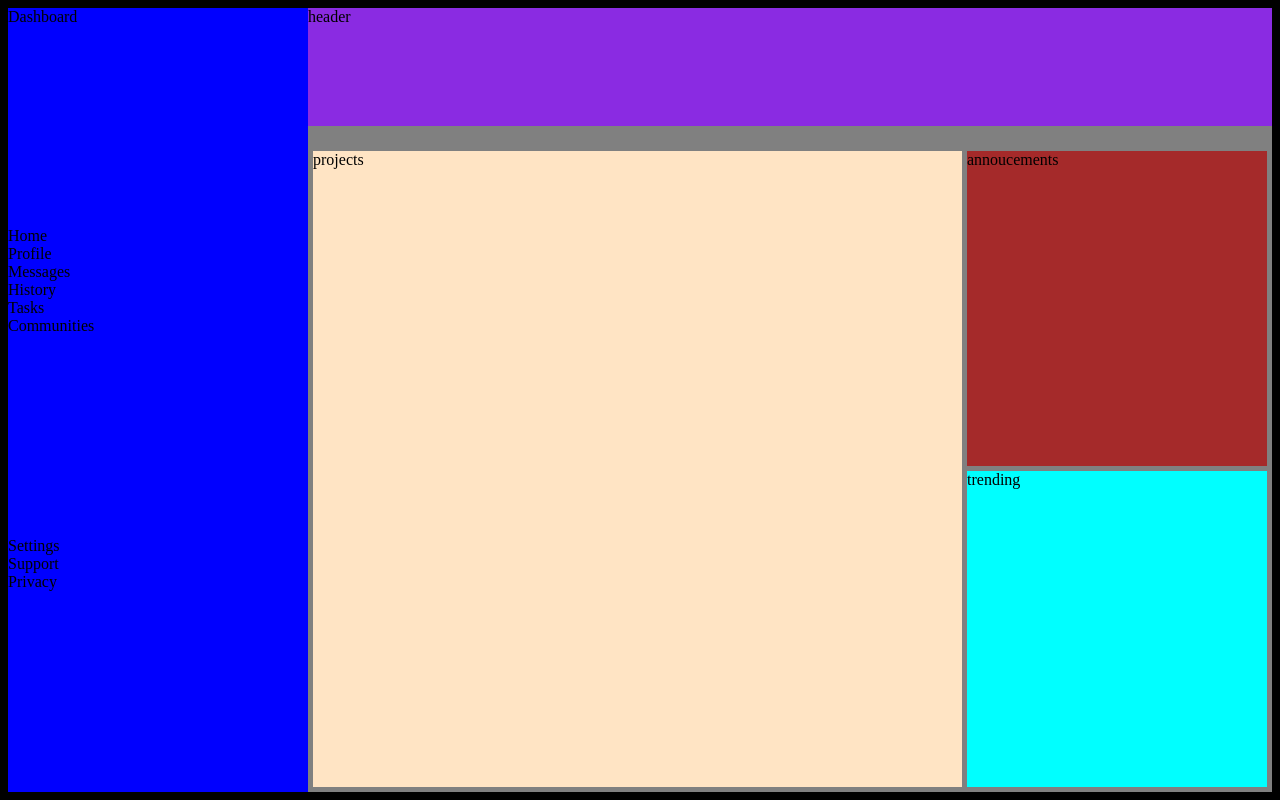
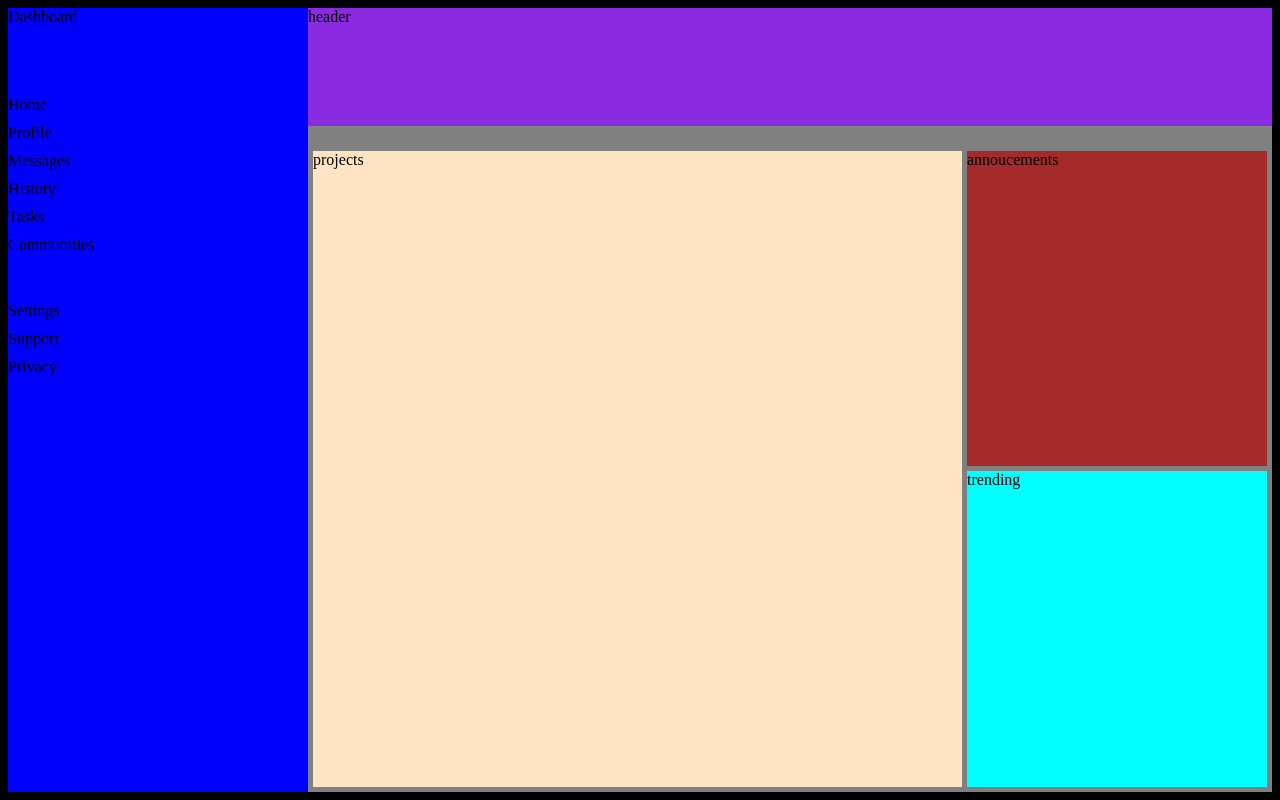
Before and after one commit to TezzGit/TOP-AdminDashboard, a plain HTML site: page index.html in a window 1280 px wide. Drawn offline with Linux system fonts and the light colour scheme.

Commit message:
Add Grid Properties to Sidebar

```diff
--- a/styles/style.css
+++ b/styles/style.css
@@ -15,6 +15,19 @@ body {
     grid-column: 1/2;
     grid-row: 1/4;
     display: grid;
+    grid-template-rows: 10% 25% 1fr 1fr;
+    gap: 10px;
+    align-items: start;
+}
+
+.sidebar .group-one {
+    display: grid;
+    gap: 10px;
+}
+
+.sidebar .group-two {
+    display: grid;
+    gap: 10px;
 }
 
 .header {
```
